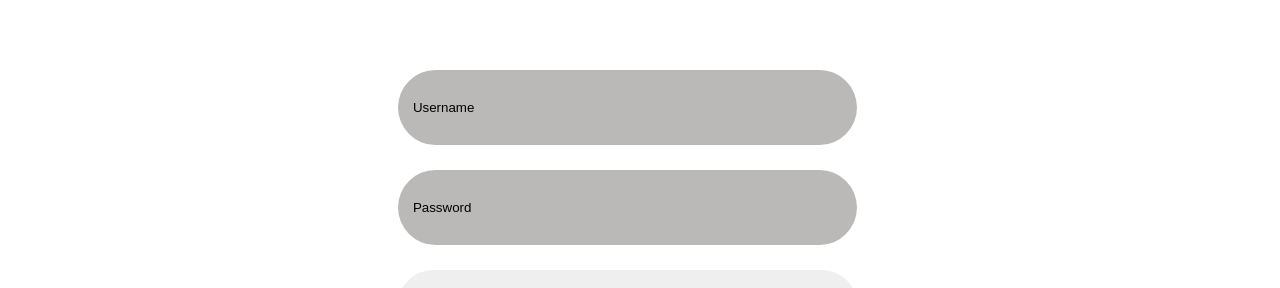
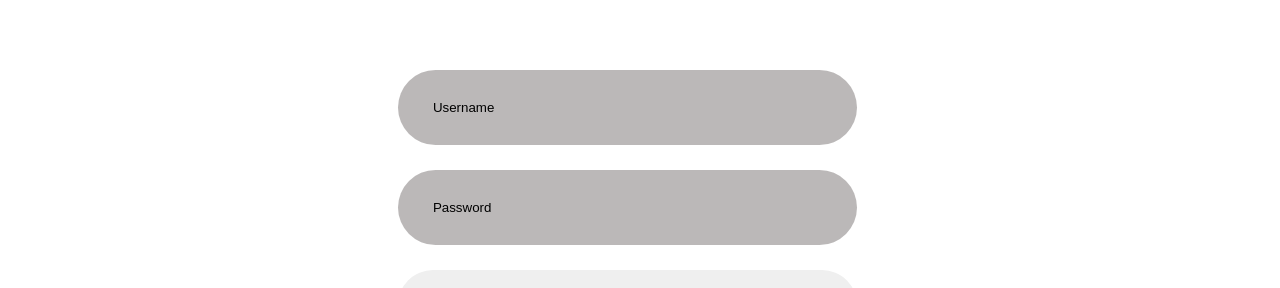
Before and after one commit to Gift-01/e-commerce, a Vue app: page /login in a window 1280 px wide. Shown: the part 234-522 px from the top of the page. Built offline with nearby package versions, Linux system fonts and the light colour scheme.

Commit message:
changed padding property in input

```diff
--- a/src/views/LoginView.vue
+++ b/src/views/LoginView.vue
@@ -85,7 +85,7 @@ input {
   height: 75px;
   border-radius: 80px;
   margin-bottom: 25px;
-  padding-right: 20px;
+  padding-left: 20px;
   outline: none;
   background-color: rgb(187, 184, 184);
   border: none;
```
